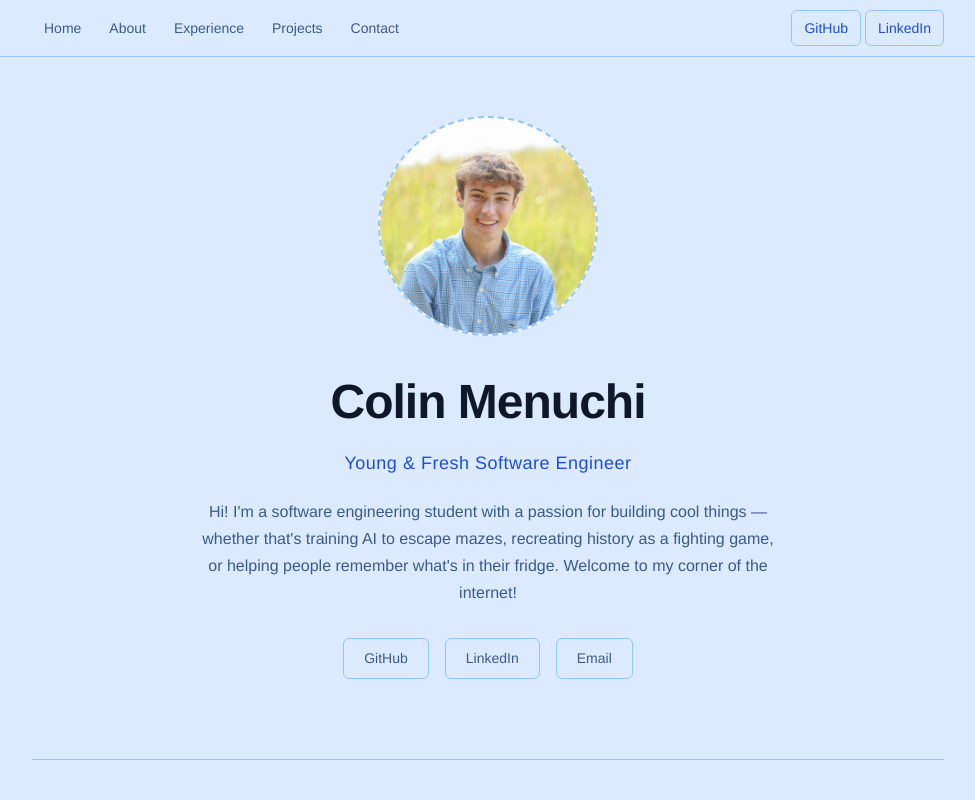
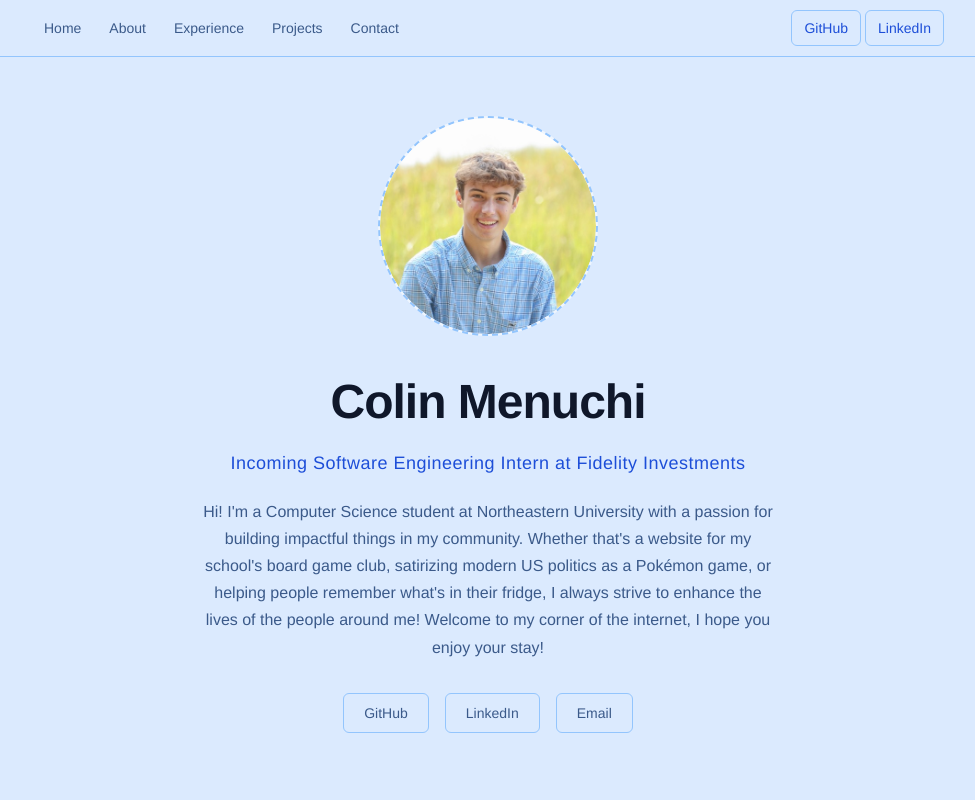
Before and after one commit to ColinMenuchi/portfolioWebsite, a React (Vite) app in the folder portfolio-website/: page / in a window 1280 px wide. Shown: the top 800 px of the page, without its empty margins (152-1127 px from the left). Built offline with nearby package versions, Linux system fonts and the light colour scheme.

Commit message:
edited my intro hero statement

```diff
--- a/portfolio-website/src/components/Hero.jsx
+++ b/portfolio-website/src/components/Hero.jsx
@@ -11,11 +11,12 @@ const Hero = () => {
         <img className="hero-photo" src="src/assets/selfPortrait.jpeg" alt="Portrait Not Found."></img>
       </div>
       <h1 className="hero-name">Colin Menuchi</h1>
-      <p className="hero-title">Young & Fresh Software Engineer</p>
+      <p className="hero-title">Incoming Software Engineering Intern at Fidelity Investments</p>
       <p className="hero-bio">
-        Hi! I'm a software engineering student with a passion for building cool things —
-        whether that's training AI to escape mazes, recreating history as a fighting game,
-        or helping people remember what's in their fridge. Welcome to my corner of the internet!
+        Hi! I'm a Computer Science student at Northeastern University with a passion for building impactful things
+        in my community. Whether that's a website for my school's board game club, satirizing modern US politics as
+        a Pokémon game, or helping people remember what's in their fridge, I always strive to enhance the lives
+        of the people around me! Welcome to my corner of the internet, I hope you enjoy your stay!
       </p>
       <div className="hero-socials">
         {socials.map((s) => (
```
